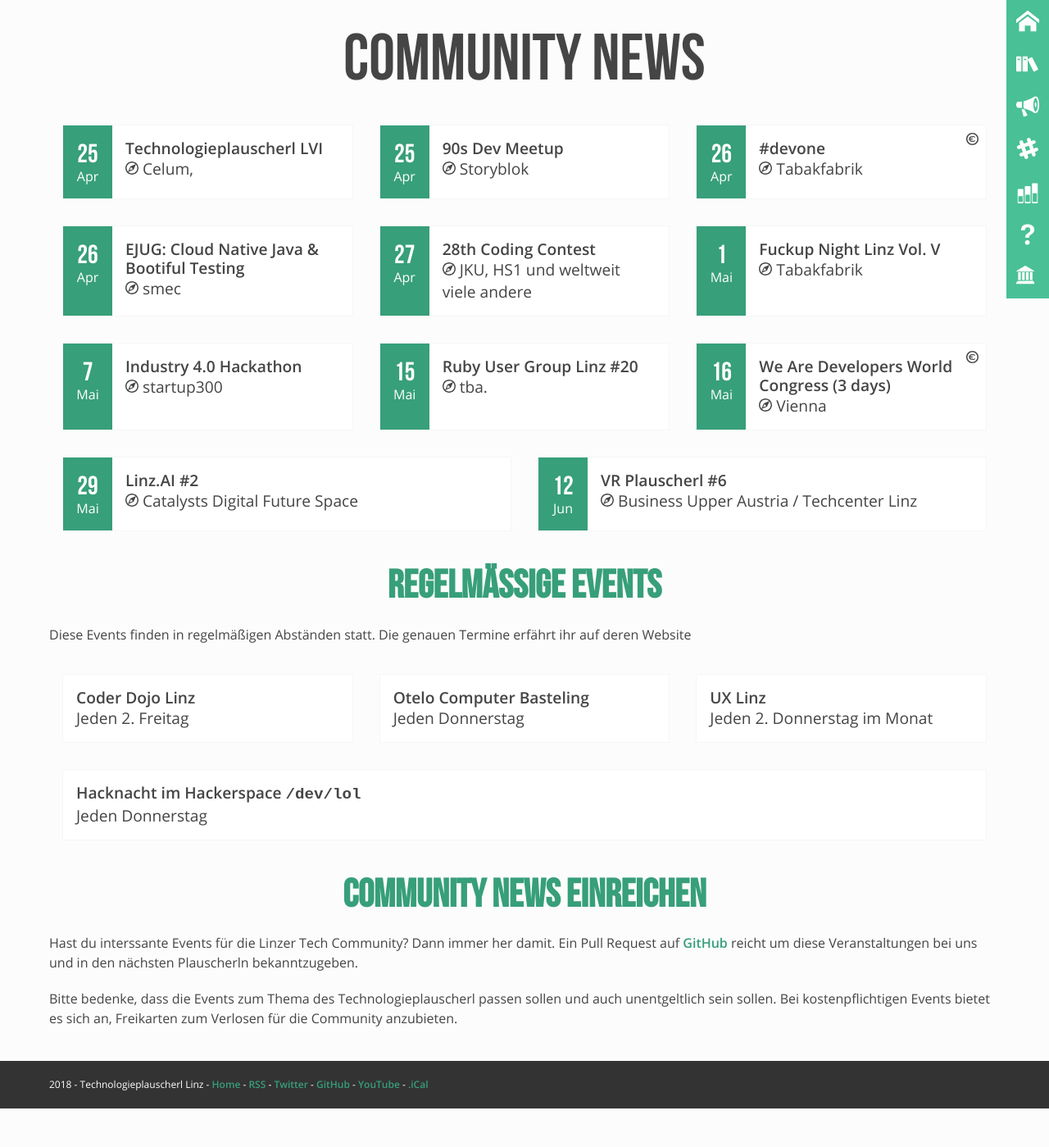
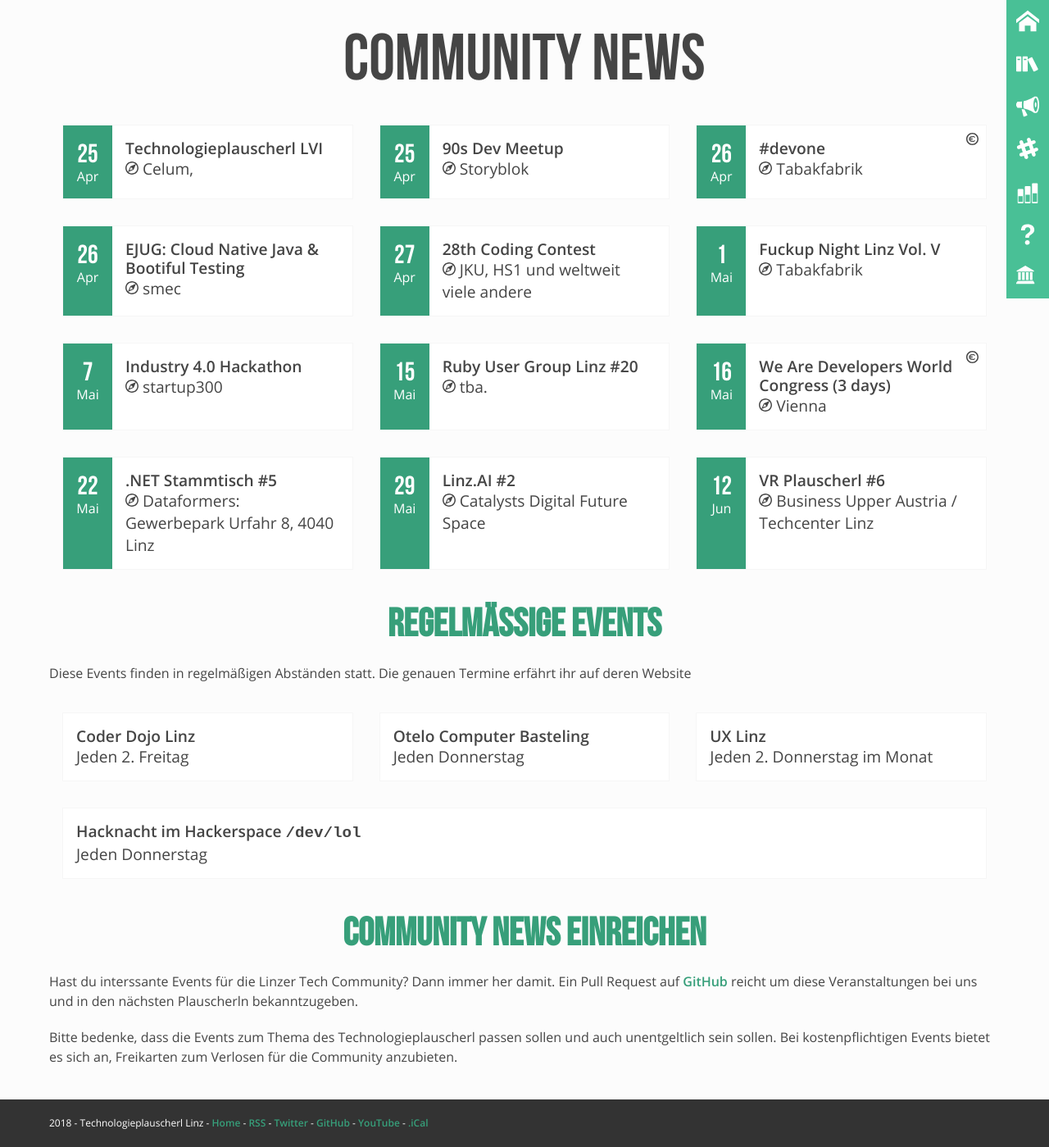
Before and after one commit to mericanAncer127/plauscherl, a Jekyll site: the page built from pages/community-news.html, in a window 1280 px wide. Shown: the whole page at 82% size. Built offline with Jekyll 4.4.1, drawn with Linux system fonts in a browser that asks for light colours; before the commit the page ends 1352 px from its top, so only the background shows below that.

Commit message:
Update community.yml (#135)

```diff
--- a/_data/community.yml
+++ b/_data/community.yml
@@ -436,6 +436,11 @@
       location: "Factory300: Peter-Behrens-Platz 10, 4020 Linz"
       date: 2018-02-20
       link: https://dotnetstammtisch.at
+    -
+      name: ".NET Stammtisch #5"
+      location: "Dataformers: Gewerbepark Urfahr 8, 4040 Linz"
+      date: 2018-05-22
+      link: https://dotnetstammtisch.at
 -
   id: linz-cobol-meetup
   name: "Linz Cobol Meetup"
```
